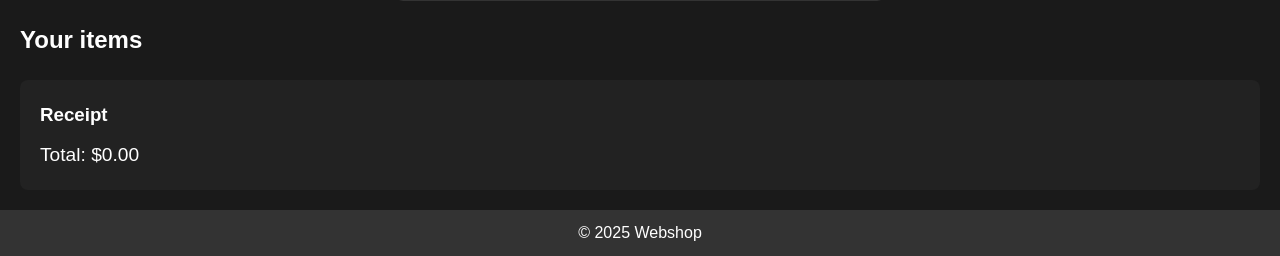
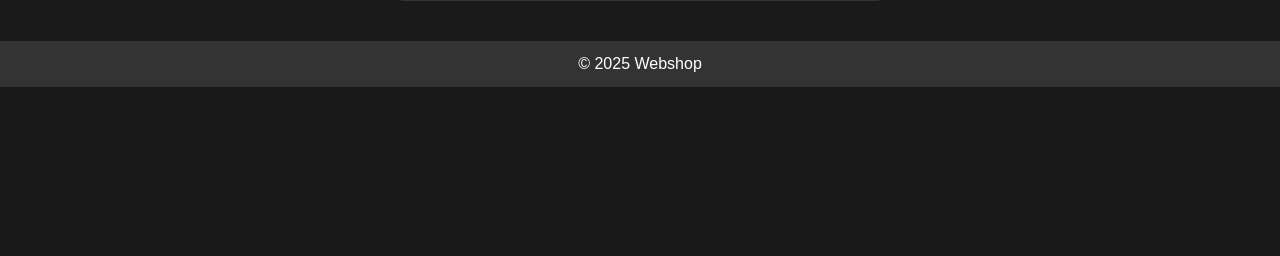
Before and after one commit to ZeljenkaMilan/vizsgaremek, a PHP site: page / in a window 1280 px wide. Shown: the part 1695-1951 px from the top of the page. After the commit the page ends 1782 px from the top, so only its background shows below. Run offline with PHP 8.4, Linux system fonts and the light colour scheme; data that the repository does not hold is empty.

Commit message:
Update index.php

```diff
--- a/vizsgaremek/index.php
+++ b/vizsgaremek/index.php
@@ -50,14 +50,6 @@ require("php/connect.php");
         </div>
     </section>
 
-    <section id="billing">
-        <h2>Your items</h2>
-        <div id="receipt">
-            <h3>Receipt</h3>
-            <ul id="cart-items"></ul>
-            <p id="total">Total: $0.00</p>
-        </div>
-    </section>
 </main>
 
 <footer>
```
